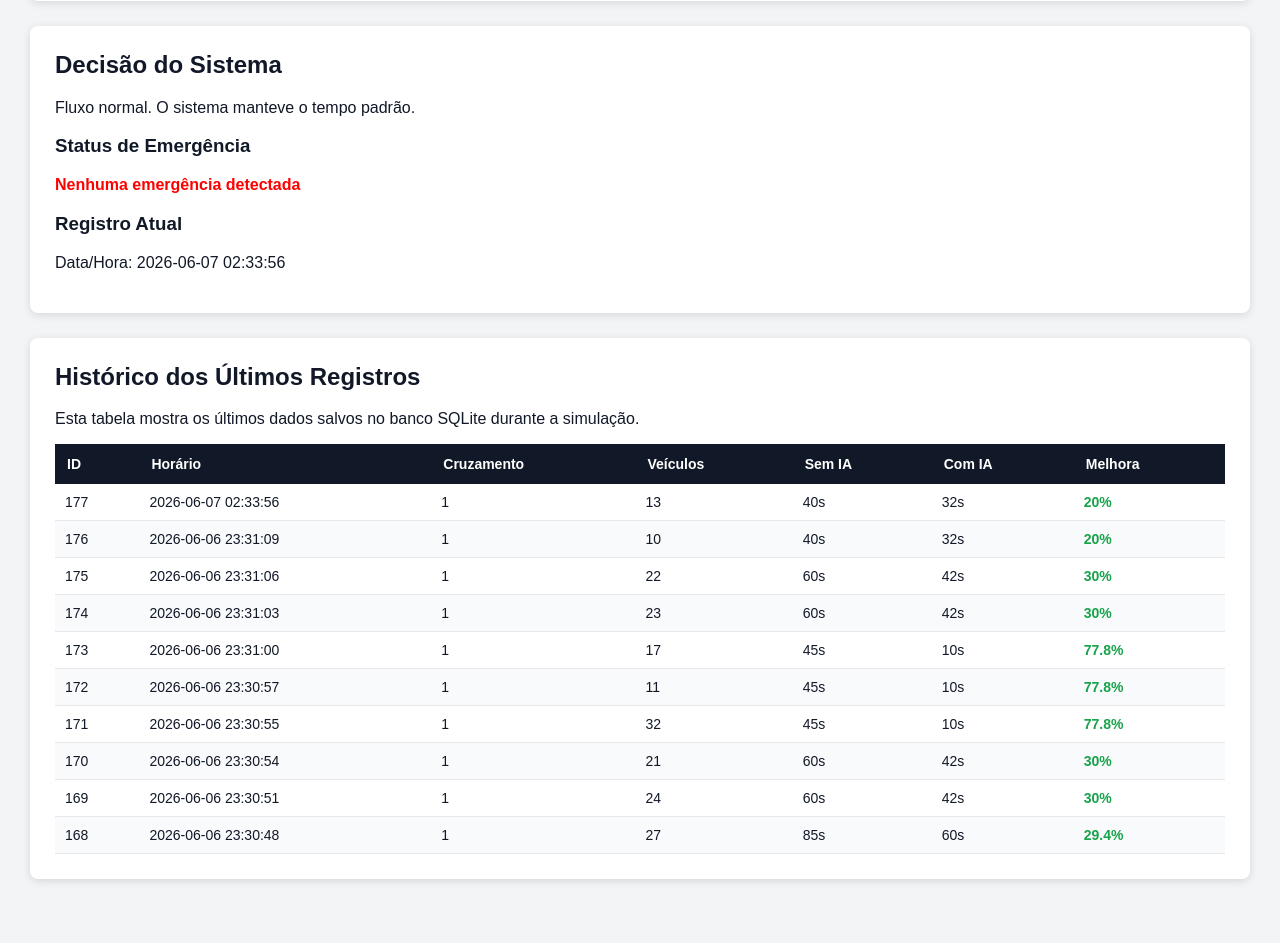
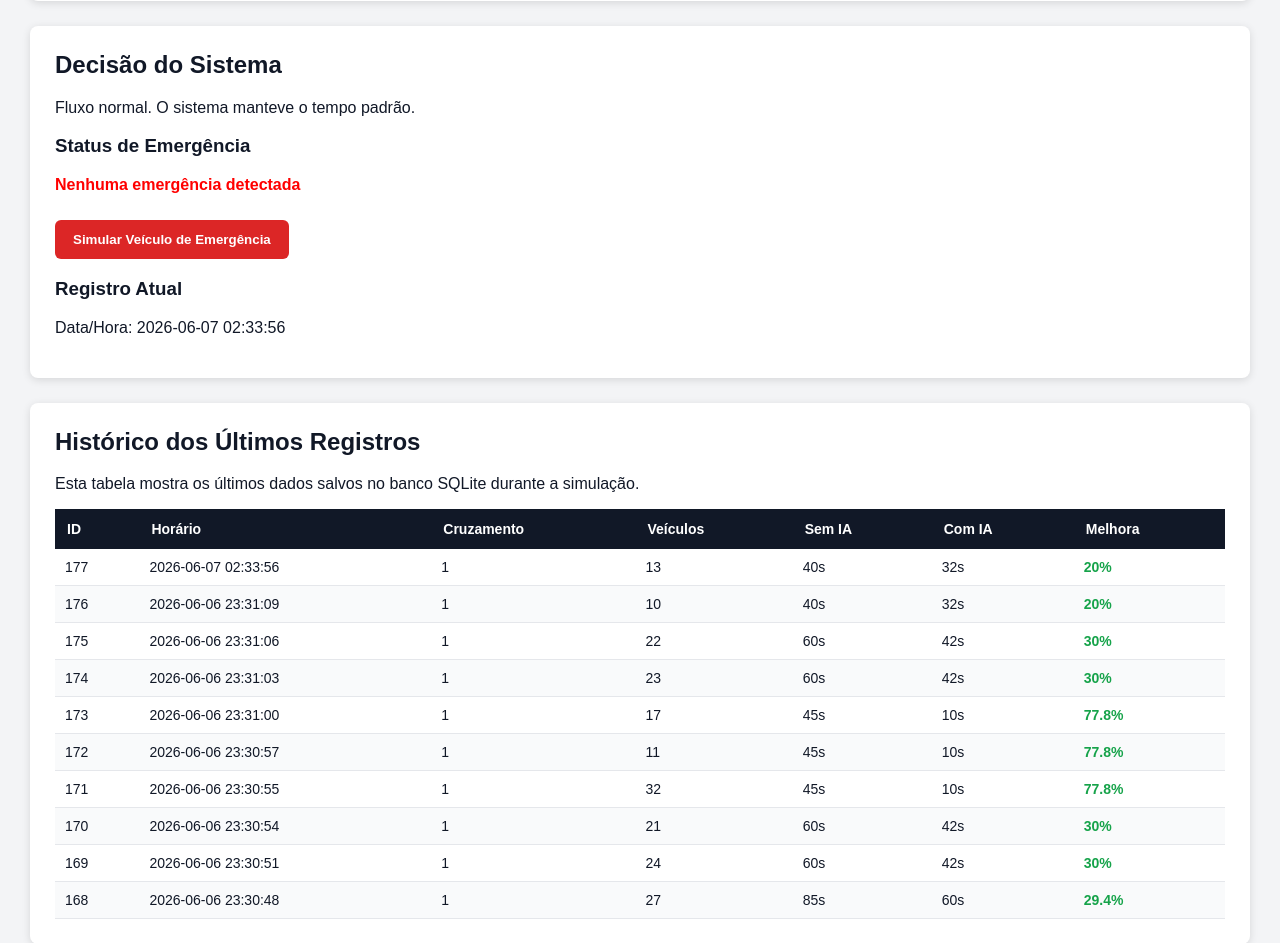
Before and after one commit to PabloKn663/tcc-semaforo-inteligente, a Flask app: page / in a window 1280 px wide. Shown: the part 1134-2077 px from the top of the page. Run offline with Flask 3, Linux system fonts and the light colour scheme; data comes from the database, SQL or seed files in the repository; both versions use the stored data as it was after the commit.

Commit message:
Adiciona modo emergencia simulado

```diff
--- a/codigo/dashboard/app.py
+++ b/codigo/dashboard/app.py
@@ -6,13 +6,16 @@ import sqlite3
 
 app = Flask(__name__)
 
-
 # Caminho do banco de dados.
-# Como o app.py está dentro de codigo/dashboard, voltamos duas pastas
-# para chegar na raiz do projeto.
+# Como este arquivo fica em codigo/dashboard, voltamos duas pastas
+# para chegar até a raiz do projeto.
 PASTA_PROJETO = Path(__file__).resolve().parents[2]
 PASTA_BANCO = PASTA_PROJETO / "banco_de_dados"
 CAMINHO_BANCO = PASTA_BANCO / "semaforo_inteligente.db"
+
+# Esta variável controla por quantas atualizações a emergência fica ativa.
+# Por enquanto é uma simulação. Depois será substituída pela leitura RFID.
+ciclos_emergencia = 0
 
 
 def conectar_banco():
@@ -23,8 +26,8 @@ def criar_tabela_se_nao_existir():
     """
     Cria a tabela usada pelo dashboard.
 
-    Por enquanto estamos usando uma tabela única para facilitar os testes.
-    Na documentação do TCC, essa modelagem pode evoluir para tabelas separadas.
+    Nesta fase usamos uma tabela única para facilitar os testes.
+    Mais para frente, a modelagem pode ser separada em várias tabelas.
     """
 
     PASTA_BANCO.mkdir(exist_ok=True)
@@ -56,7 +59,7 @@ def criar_tabela_se_nao_existir():
 def salvar_registro(dados):
     """
     Salva no banco as informações exibidas no dashboard.
-    Isso ajuda a criar um histórico para os testes do projeto.
+    Isso ajuda a criar um histórico dos testes do projeto.
     """
 
     conexao = conectar_banco()
@@ -99,8 +102,8 @@ def calcular_tempo_semaforo(qtd_veiculos, emergencia=False):
     """
     Define o tempo do semáforo com base na quantidade de veículos.
 
-    Nesta fase, essa regra representa a lógica inicial do sistema.
-    Depois ela poderá ser substituída ou ajustada com um modelo de IA treinado.
+    Nesta fase, a regra é simples para facilitar o entendimento.
+    Depois ela poderá ser ajustada com um modelo de IA treinado.
     """
 
     if emergencia:
@@ -116,15 +119,18 @@ def calcular_tempo_semaforo(qtd_veiculos, emergencia=False):
         return 45, "Fluxo intenso. O sistema aplicou o tempo máximo configurado."
 
 
-def calcular_comparacao(qtd_veiculos):
+def calcular_comparacao(qtd_veiculos, emergencia=False):
     """
-    Compara uma situação de semáforo comum com o sistema inteligente.
+    Compara o semáforo convencional com o sistema inteligente.
 
-    Os valores são simulados para esta etapa do protótipo.
-    A ideia é mostrar no dashboard o ganho esperado com a adaptação dos tempos.
+    Em situação normal, compara o tempo de escoamento do trânsito.
+    Em emergência, compara o tempo de resposta sem prioridade e com prioridade.
     """
 
-    if qtd_veiculos <= 5:
+    if emergencia:
+        tempo_sem_ia = 45
+        tempo_com_ia = 10
+    elif qtd_veiculos <= 5:
         tempo_sem_ia = 20
         tempo_com_ia = 18
     elif qtd_veiculos <= 15:
@@ -145,17 +151,28 @@ def gerar_dados_sistema():
     """
     Gera os dados usados pelo dashboard.
 
-    Por enquanto, a quantidade de veículos é simulada.
-    Quando a câmera for integrada, esse número virá da contagem feita com OpenCV.
+    A quantidade de veículos ainda é simulada.
+    Depois esse número virá da câmera com OpenCV.
     """
+
+    global ciclos_emergencia
 
     cruzamento = 1
     veiculos_detectados = random.randint(3, 32)
     tempo_padrao = 20
-    emergencia = False
+
+    emergencia = ciclos_emergencia > 0
+
+    if emergencia:
+        ciclos_emergencia -= 1
 
     tempo_ia, decisao = calcular_tempo_semaforo(veiculos_detectados, emergencia)
-    tempo_sem_ia, tempo_com_ia, melhora = calcular_comparacao(veiculos_detectados)
+    tempo_sem_ia, tempo_com_ia, melhora = calcular_comparacao(veiculos_detectados, emergencia)
+
+    if emergencia:
+        status_emergencia = "Veículo de emergência detectado"
+    else:
+        status_emergencia = "Nenhuma emergência detectada"
 
     return {
         "cruzamento": cruzamento,
@@ -167,7 +184,7 @@ def gerar_dados_sistema():
         "melhora": melhora,
         "decisao": decisao,
         "emergencia": emergencia,
-        "status_emergencia": "Nenhuma emergência detectada",
+        "status_emergencia": status_emergencia,
         "data_hora": datetime.now().strftime("%Y-%m-%d %H:%M:%S")
     }
 
@@ -230,6 +247,22 @@ def historico():
     return jsonify(registros)
 
 
+@app.route("/api/simular_emergencia", methods=["POST"])
+def simular_emergencia():
+    """
+    Ativa a emergência por algumas atualizações do dashboard.
+
+    Mais para frente, esta ação será substituída pela leitura real da tag RFID.
+    """
+
+    global ciclos_emergencia
+    ciclos_emergencia = 3
+
+    return jsonify({
+        "mensagem": "Emergência simulada ativada com sucesso."
+    })
+
+
 if __name__ == "__main__":
     criar_tabela_se_nao_existir()
     app.run(debug=True)
--- a/codigo/dashboard/templates/index.html
+++ b/codigo/dashboard/templates/index.html
@@ -196,6 +196,20 @@
             color: #16a34a;
             font-weight: bold;
         }
+        .botao-emergencia {
+    background-color: #dc2626;
+    color: white;
+    border: none;
+    padding: 12px 18px;
+    border-radius: 6px;
+    cursor: pointer;
+    font-weight: bold;
+    margin-top: 10px;
+}
+
+.botao-emergencia:hover {
+    background-color: #b91c1c;
+}
 
         footer {
             text-align: center;
@@ -285,6 +299,9 @@
             <h3>Status de Emergência</h3>
             <p class="emergencia" id="emergencia">Nenhuma emergência detectada</p>
 
+            <button class="botao-emergencia" onclick="simularEmergencia()">
+    Simular Veículo de Emergência
+        </button>
             <h3>Registro Atual</h3>
             <p id="dataHora">Data/Hora: carregando...</p>
         </section>
@@ -391,7 +408,18 @@
             document.getElementById("barraSemIA").textContent = tempoSemIA + "s";
             document.getElementById("barraComIA").textContent = tempoComIA + "s";
         }
+        async function simularEmergencia() {
+    try {
+        await fetch("/api/simular_emergencia", {
+            method: "POST"
+        });
 
+        atualizarTudo();
+
+    } catch (erro) {
+        console.log("Erro ao simular emergência:", erro);
+    }
+}
         function atualizarTudo() {
             atualizarDashboard();
             atualizarHistorico();
```
Also changed, not shown: banco_de_dados/semaforo_inteligente.db.
